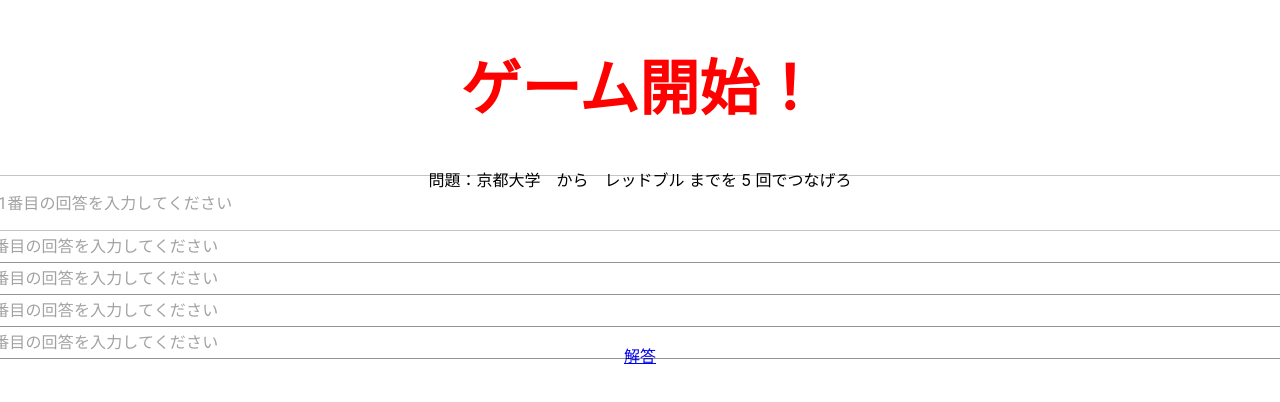
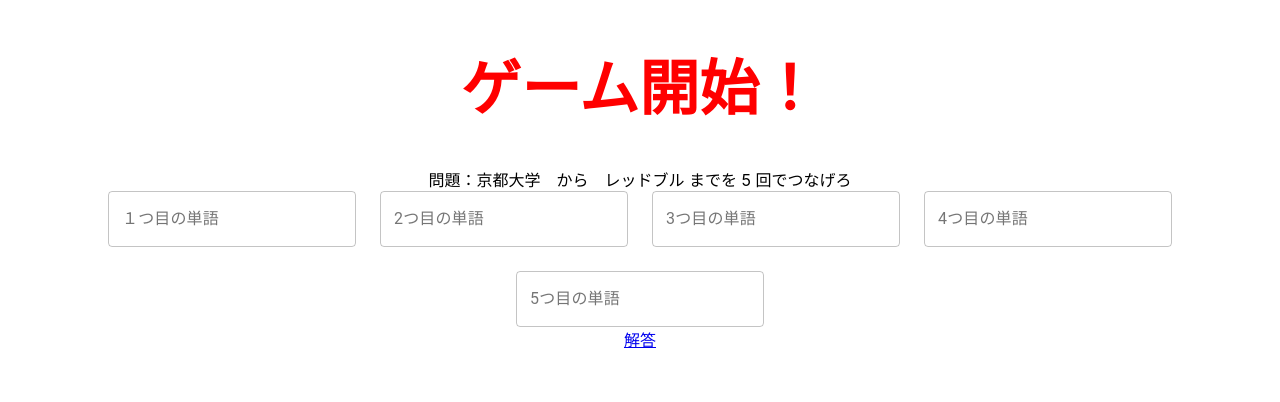
Before and after one commit to Kamodes/wikitsunagi_front, a React (Create React App) app: page /Main in a window 1280 px wide. Shown: the top 402 px of the page. Built offline with nearby package versions, Linux system fonts and the light colour scheme.

Commit message:
フォームにGridをつけてやや綺麗にした

```diff
--- a/src/components/AnswersList.tsx
+++ b/src/components/AnswersList.tsx
@@ -1,7 +1,7 @@
 import React, { useState } from "react";
 import styled from "styled-components";
 import { useForm, SubmitHandler } from "react-hook-form";
-import { TextField, Grid } from "@material-ui/core";
+import { TextField, Grid, Box } from "@material-ui/core";
 
 type AnswerType = {
   first: string;
@@ -11,9 +11,16 @@
   fifth: string;
 };
 
-const TextFieldStyle = styled.section`
-  width: 300;
+const StyledTextField = styled(TextField)`
+  border: 0;
+  color: white;
+  height: 48px;
+  padding: 0 30px;
+  width: 50%;
+  margin 0 auto;
 `;
+
+// const BoxStyle = styled(Box)``;
 
 const AnswersList = () => {
   const { register, handleSubmit } = useForm<AnswerType>({
@@ -26,31 +33,48 @@
   return (
     <>
       <form onSubmit={handleSubmit(handleOnSubmit)}>
-        <TextFieldStyle>
-          <Grid container direction="column" spacing={4}>
+        <Grid container spacing={3} justifyContent="center">
+          <Grid item>
             <TextField
-              variant="outlined"
+              label="１つ目の単語"
               placeholder="1番目の回答を入力してください"
               {...register("first")}
+              variant="outlined"
             ></TextField>
+          </Grid>
+          <Grid item>
             <TextField
+              label="2つ目の単語"
               placeholder="2番目の回答を入力してください"
               {...register("second")}
+              variant="outlined"
             ></TextField>
+          </Grid>
+          <Grid item>
             <TextField
+              label="3つ目の単語"
               placeholder="3番目の回答を入力してください"
               {...register("third")}
+              variant="outlined"
             ></TextField>
+          </Grid>
+          <Grid item>
             <TextField
+              label="4つ目の単語"
               placeholder="4番目の回答を入力してください"
               {...register("forth")}
+              variant="outlined"
             ></TextField>
+          </Grid>
+          <Grid item>
             <TextField
+              label="5つ目の単語"
               placeholder="5番目の回答を入力してください"
               {...register("fifth")}
+              variant="outlined"
             ></TextField>
           </Grid>
-        </TextFieldStyle>
+        </Grid>
       </form>
     </>
   );
--- a/src/components/App.tsx
+++ b/src/components/App.tsx
@@ -19,7 +19,7 @@
             path="/Main"
             render={() => <Game questWords={questWord} maxWord={5} />}
           />
-          <Route exact path="/Result" component={Result} />
+          <Route exact path="/Result" render={() => <Result judge={true} />} />
         </div>
       </Router>
     </div>
--- a/src/components/Result.tsx
+++ b/src/components/Result.tsx
@@ -1,27 +1,27 @@
 import React from "react";
-import{ Link } from 'react-router-dom';
+import { Link } from "react-router-dom";
 
 type ResultProps = {
-    judge: boolean
+  judge: boolean;
 };
 
-const Result = () =>{
-    const judge = false;
-    if(judge){
-        return(
+const Result = (props: ResultProps) => {
+  const judge = props.judge;
+  if (judge) {
+    return (
       <>
         成功
         <Link to="/">タイトルへ</Link>
       </>
     );
-    }else{
-        return(
+  } else {
+    return (
       <>
         失敗
         <Link to="/">タイトルへ</Link>
       </>
     );
   }
-}
+};
 
 export default Result;
```
Lines whose indentation alone changed are shown as unchanged.
